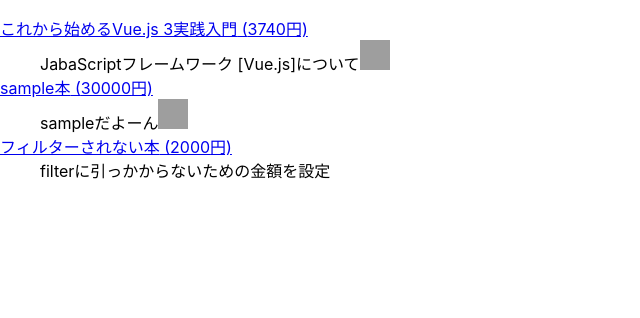
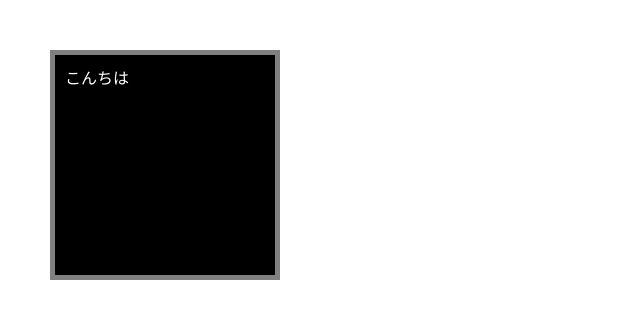
Before and after one commit to T-death/react_practical_introduction, a React (Create React App) app in the folder my-react/: page / in a window 1280 px wide. Shown: the top 318 px of the page, without its empty margins (0-640 px from the left). Built offline with nearby package versions, Linux system fonts and the light colour scheme; grey boxes are pictures that could not be loaded.

Commit message:
[add] 条件分岐を学んだ

```diff
--- /dev/null
+++ b/my-react/src/chap3/SelectStyle.css
@@ -0,0 +1,20 @@
+.box {
+    display: block;
+    height: 200px;
+    width: 200px;
+    overflow: auto;
+    margin: 50px;
+    padding: 10px;
+}
+
+.light {
+    color: black;
+    background-color: skyblue;
+    border: 5px solid blue;
+}
+
+.dark {
+    color: white;
+    background-color: black;
+    border: 5px solid gray;
+}
--- /dev/null
+++ b/my-react/src/chap3/SelectStyle.js
@@ -0,0 +1,10 @@
+import './SelectStyle.css'
+
+export default function SelectStyle({ mode }) {
+    return (
+        // mode属性に応じてスタイルクラスを切り替える
+        <div className={`box ${mode === 'light' ? 'light' : 'dark'}`}>
+            こんちは
+        </div>
+    )
+}
--- a/my-react/src/index.js
+++ b/my-react/src/index.js
@@ -1,37 +1,9 @@
 import React from 'react';
 import ReactDOM from 'react-dom/client';
 import './index.css';
-import MyHello from './chap3/MyHello';
-import EventBasic from './chap3/EventBasic';
-import StateBasic from './chap3/StateBasic';
-import books from './chap3/books';
-import ForList from './chap3/ForList';
-import ForFilter from './chap3/ForFliter';
-import ForSort from './chap3/ForSort';
-import ForNest from './chap3/ForNest';
-import reportWebVitals from './reportWebVitals';
+import SelectStyle from './chap3/SelectStyle';
 
 const root = ReactDOM.createRoot(document.getElementById('root'));
-const myProps = {myName: "T", favFood: "りんご", favNumber: 17};
-
-// root.render(
-//   // <MyHello myName='T' favFood='りんご' favNumber={17} />
-//   <MyHello {...myProps} />
-// );
-
-// root.render(
-//   <EventBasic type />
-// );
-
-// root.render(
-//   <StateBasic />
-// );
-
 root.render(
-  <ForNest src={books} />
+    <SelectStyle mode="li" />
 );
-
-// If you want to start measuring performance in your app, pass a function
-// to log results (for example: reportWebVitals(console.log))
-// or send to an analytics endpoint. Learn more: https://bit.ly/CRA-vitals
-reportWebVitals();
```
